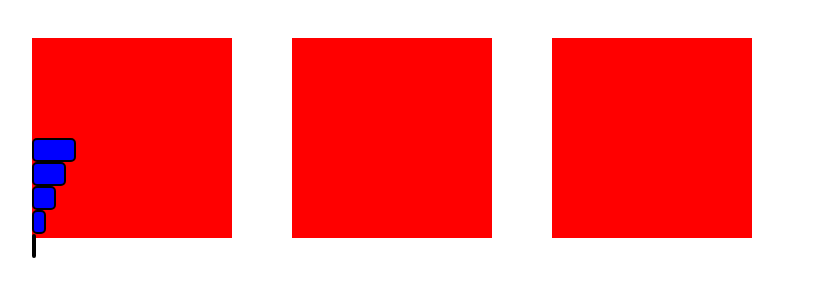
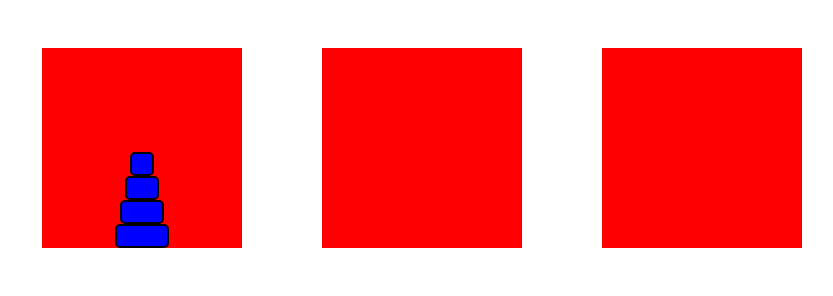
Before and after one commit to mjm5vp/Tower-of-Hanoi, a plain HTML site: page index.html in a window 1280 px wide. Shown: the whole page, without its empty margins (6-839 px from the left). Drawn offline with nearby package versions, Linux system fonts and the light colour scheme.

Commit message:
Front end working

```diff
--- a/script.js
+++ b/script.js
@@ -1,4 +1,4 @@
-peg = $(".tower div")
+peg = $(".peg")
 peg.on("click", clickedPeg)
 blockHeight = 20
 
@@ -54,16 +54,50 @@ var tower = {
       pegStart.pop()
       pegEnd.push(block1)
     }
-    //tower.updateTower()
+    this.updateTower()
+  },
+  clearTower(){
+    peg.empty
   },
 
   updateTower() {
-    for (var i = 0; i < this.peg1.length; i++) {
+    peg.empty()
+    for (var i = this.peg1.length - 1; i >= 0; i--) {
+      //var bottomPosition = (24 * i) + "px"
 
-      console.log(this.peg1[i].size)
-      this.peg1[i].css("bottom", bottomPosition)
-      $("#peg1").append(this.peg1[i])
+      console.log("UT i 1: " + i)
+      var width = this.peg1[i].size * 10 + 10
+      var createdBlock = $("<div></div>")
+      createdBlock.addClass("block")
+      createdBlock.css("width", width)
+      //createdBlock.attr("id","block" + i)
+      $("#peg1").append(createdBlock)
     }
+
+    for (var i = this.peg2.length - 1; i >= 0; i--) {
+      //var bottomPosition = (24 * i) + "px"
+      console.log("UT i 2: " + i)
+      var width = this.peg2[i].size * 10 + 10
+      var createdBlock = $("<div></div>")
+      createdBlock.addClass("block")
+      createdBlock.css("width", width)
+      //createdBlock.attr("id","block" + i)
+      $("#peg2").append(createdBlock)
+    }
+
+    for (var i = this.peg3.length - 1; i >= 0; i--) {
+      //var bottomPosition = (24 * i) + "px"
+
+      console.log("UT i 3: " + i)
+      var width = this.peg3[i].size * 10 + 10
+      var createdBlock = $("<div></div>")
+      createdBlock.addClass("block")
+      createdBlock.css("width", width)
+      //createdBlock.attr("id","block" + i)
+      $("#peg3").append(createdBlock)
+    }
+
+
   }
 
 
@@ -77,22 +111,22 @@ class Block{
   }
 
   createBlock(i) {
-    var bottomPosition = ((24 * i) - 20) + "px"
-    var width = this.size * 10
-    var newBlock = $("<div></div>")
-    newBlock.addClass("block")
-    newBlock.css("width", width)
-    newBlock.css("bottom", bottomPosition)
-    $("#peg1").append(newBlock)
+    var width = this.size * 10 + 10
+    var createdBlock = $("<div></div>")
+    createdBlock.addClass("block")
+    createdBlock.css("width", width)
+    createdBlock.attr("id","block" + i)
+    //createdBlock.css("bottom", bottomPosition)
+    //$("#peg1").prepend(createdBlock)
   }
 
 
 }
 
-for (var i = 0; i < 5; i++) {
+for (var i = 1; i < 5; i++) {
   var newBlock = new Block(i)
-  newBlock.createBlock(i)
-  tower.peg1.push(newBlock)
+  //newBlock.createBlock(i)
+  tower.peg1.unshift(newBlock)
 }
 
 
@@ -109,4 +143,4 @@ console.log("peg2 : " + tower.peg2)
 console.log("peg3 : " + tower.peg3)
 }
 
-//tower.updateTower()
+tower.updateTower()
--- a/style.css
+++ b/style.css
@@ -1,27 +1,43 @@
 .tower{
   display: flex;
   margin: 0 auto;
-  /*position: relative;*/
+  position: relative;
 }
 
-.tower .peg {
+.peg {
   height: 200px;
   width: 200px;
   background-color: red;
-  flex: center;
-  margin: 30px;
-  position: relative;
+  display: flex;
+  //flex: center;
+  //align-content: center;
+  margin: 40px;
+  justify-content: flex-end;
+  //position: relative;
+  flex-direction: column;
 }
+
+/*.stack{
+  position: absolute;
+  left: 50%;
+  //bottom: 0;
+  margin: 0 auto;
+
+}*/
 
 .block {
   height: 20px;
   background-color: blue;
   border: 2px solid black;
   border-radius: 5px;
-  position: absolute;
-  display: block;
-  bottom: 0px;
+  //display: block;
+  //position: absolute;
+  //display: flex;
+  //align-content: flex-end;
+  //bottom: 0px;
   margin: 0 auto;
+  //left: 50%;
+  z-index: 100;
 }
 
 .clickedPeg{
```
Also changed, not shown: index.html (+3 -0 lines).
